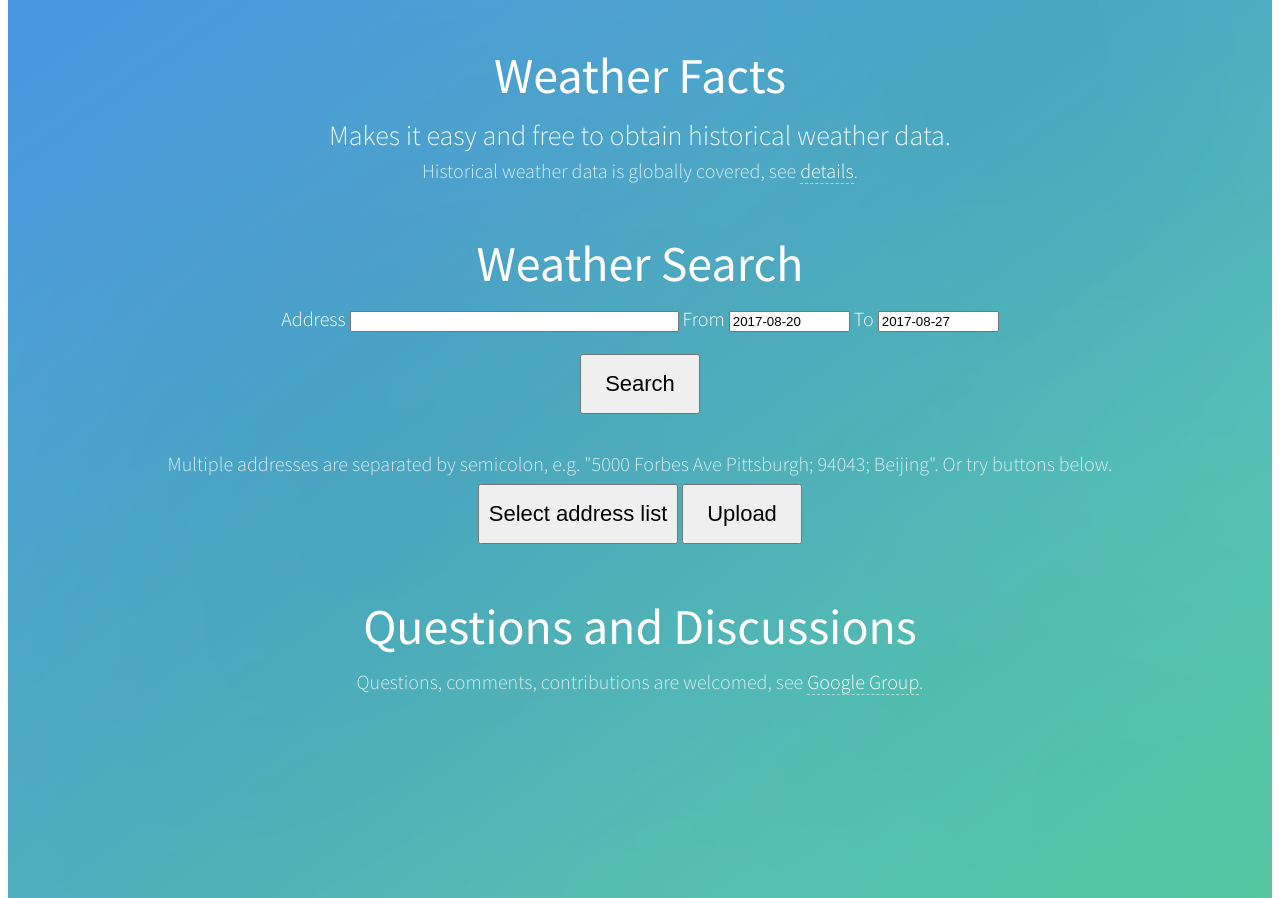
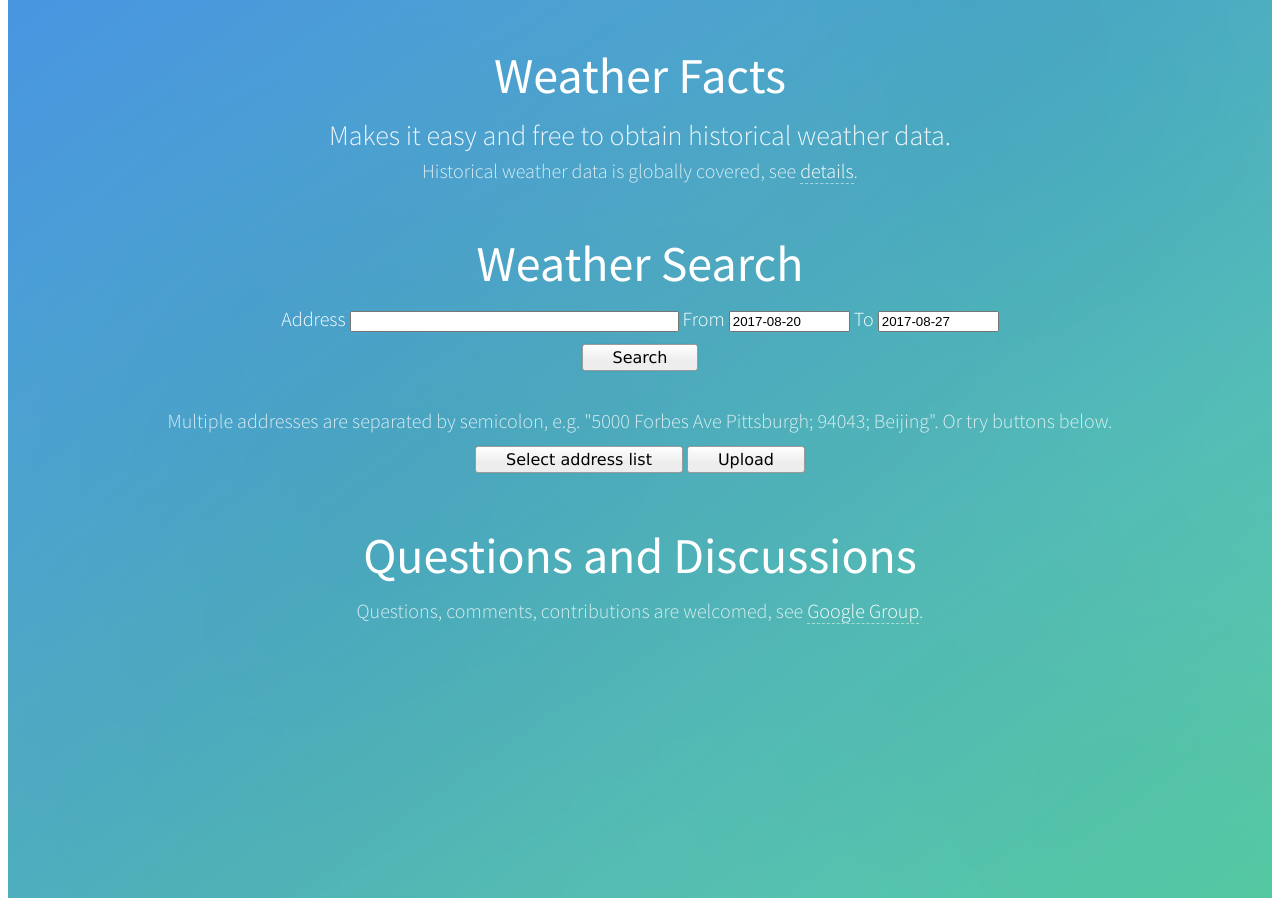
Before and after one commit to shawxiaozhang/we_web, a Django app: page / in a window 1280 px wide. Run offline with Django 3.2, Linux system fonts and the light colour scheme; parts of the project's set-up code (start-up, migrations or seed data) failed here and were passed over.

Commit message:
web submit buttons ui.

```diff
--- a/we_search/static/css/style.css
+++ b/we_search/static/css/style.css
@@ -463,6 +463,24 @@ h1, h2, h3, h4, h5, h6 {
   text-align:left;
   margin: 0 0 0 450px;
   display: block;
+}
+input[type=submit] {
+    text-decoration: none;
+    font-family:".LucidaGrandeUI", "Lucida Grande", "Lucida sans unicode";
+    color: black;
+    font-size: 16px;
+    font-weight: 450;
+    padding: 3px 30px;
+    border:1px solid #9C9C9C;
+    margin: 10px 0 5px 0;
+    display: inline-block;
+    background-image: -webkit-linear-gradient(
+    #ffffff 0%, #F6F6F6 	30%,
+    #F3F3F3 45%, #EDEDED 	60%,
+    #eeeeee 100%);
+    border-radius: 3px;
+    cursor: default;
+    box-shadow: 0px 0px 1px rgba(0,0,0,0.20);
 }
 
 .slant {
--- a/we_search/templates/get_order.html
+++ b/we_search/templates/get_order.html
@@ -26,15 +26,12 @@
                 {{ form.weather_end_date.label }}    {{ form.weather_end_date }}
                 {{ form.address_file.label}}    {{ form.address_file}}
                 <p></p>
-                <input type="submit" value="Search" name="search"
-                       style="height:60px; width:120px; font-size:22px; margin: 20px 0 5px 0;"/>
+                <input type="submit" value="Search" name="search"/>
                 <p><br></p>
                 <p1> Multiple addresses are separated by semicolon, e.g. "5000 Forbes Ave Pittsburgh; 94043; Beijing". Or try buttons below.</p1>
                 <p></p>
-                <input type="submit" value="Select address list" name="upload_address_list"
-                       style="height:60px; width:200px; font-size:22px; margin: 5px 0 5px 0;"/>
-                <input type="submit" value="Upload" name="upload"
-                       style="height:60px; width:120px; font-size:22px; margin: 5px 0 5px 0;"/>
+                <input type="submit" value="Select address list" name="upload_address_list"/>
+                <input type="submit" value="Upload" name="upload"/>
                 <p></p>
 
             </form>
```
